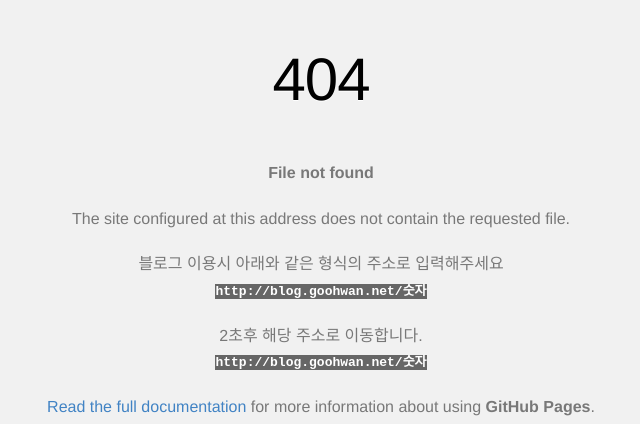
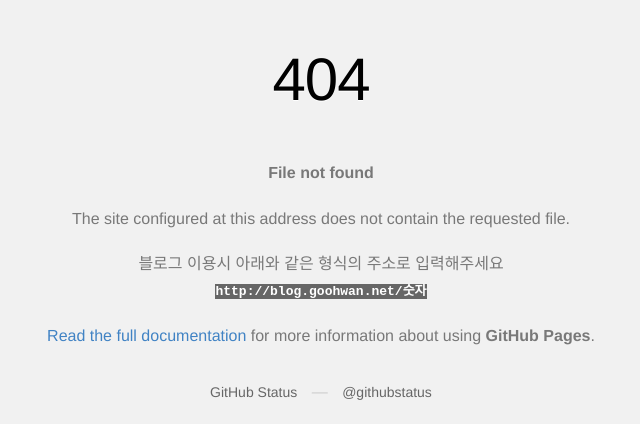
Before and after one commit to goohwan/goohwan.github.io, a plain HTML site: page 403.html in a window 1280 px wide. Shown: the top 424 px of the page, without its empty margins (319-959 px from the left). Drawn offline with Linux system fonts and the light colour scheme.

Commit message:
Update 403.html

```diff
--- a/403.html
+++ b/403.html
@@ -69,11 +69,6 @@
       </p>
 
       <p>
-        2초후 해당 주소로 이동합니다.<br>
-        <strong><code>http://blog.goohwan.net/숫자</code></strong>
-      </p>
-
-      <p>
         <a href="https://help.github.com/pages/">Read the full documentation</a>
         for more information about using <strong>GitHub Pages</strong>.
       </p>
```
